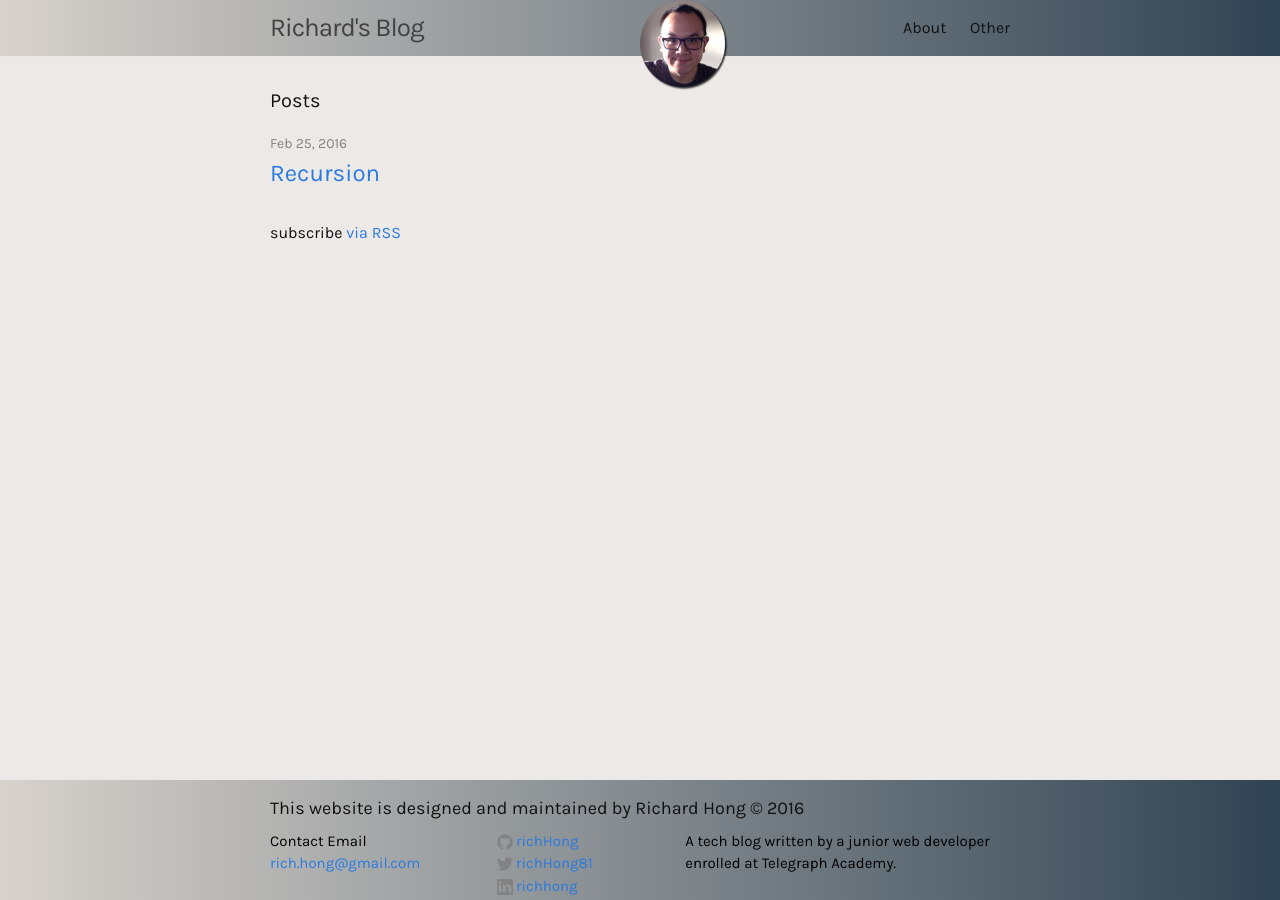
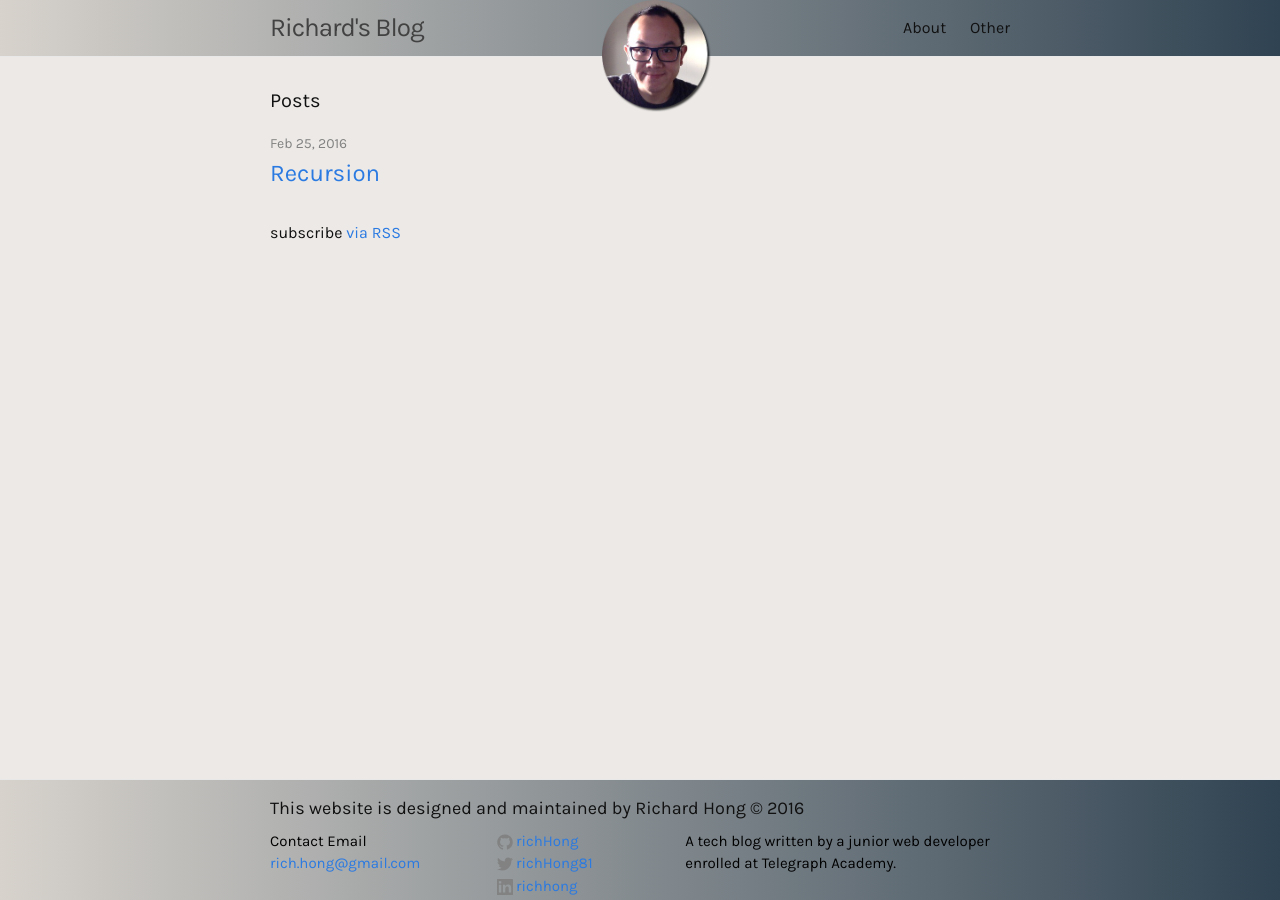
Before and after one commit to richHong/richHong.github.io, a Jekyll site: the page built from index.html, in a window 1280 px wide. Built offline with Jekyll 4.4.1, drawn with Linux system fonts in a browser that asks for light colours.

Commit message:
center image

```diff
--- a/_sass/_layout.scss
+++ b/_sass/_layout.scss
@@ -176,8 +176,8 @@
 }
 
 #pic {
-    height:90px;
-    left: 50%;
+    height:112px;
+    left: 47%;
     position: fixed;
 }
 
```
